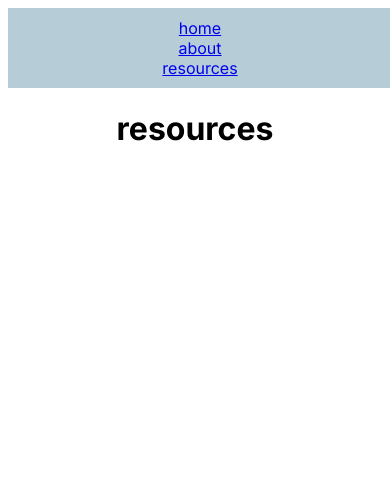
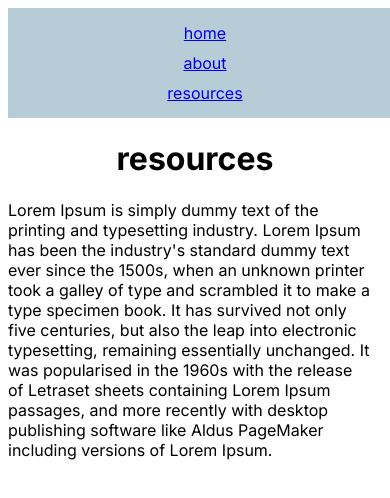
Before and after one commit to N00rAhmed/Free-Hosting-Services, a Next.js app: page /resources in a window 390 px wide. Shown: the top 498 px of the page. Built offline with nearby package versions, Linux system fonts and the light colour scheme.

Commit message:
made small ui changes

```diff
--- a/app/resources/page.tsx
+++ b/app/resources/page.tsx
@@ -7,6 +7,14 @@ export default function page() {
 
       <h1>resources</h1>
 
+      <p>Lorem Ipsum is simply dummy text of the printing and typesetting industry.
+      Lorem Ipsum has been the industry's standard dummy text ever since the 1500s,
+      when an unknown printer took a galley of type and scrambled it to make a type specimen book.
+       It has survived not only five centuries, but also the leap into electronic typesetting, remaining essentially unchanged.
+        It was popularised in the 1960s with the release of Letraset sheets containing Lorem Ipsum passages, and more recently with desktop publishing software like
+         Aldus PageMaker including versions of Lorem Ipsum.
+    </p>
+
     </div>
   )
 }
--- a/components/Navbar.tsx
+++ b/components/Navbar.tsx
@@ -5,9 +5,9 @@ import '../components/navbar.css';
 export default function Navbar() {
   return (
     <div className="links-container">
-        <a><Link className="card" href='/'>home</Link></a>
-        <a><Link className="card" href='/about'>about</Link></a>
-        <a><Link className="card" href='/resources'>resources</Link></a>
+        <Link className="card" href='/'><p>home</p></Link>
+        <Link className="card" href='/about'><p>about</p></Link>
+        <Link className="card" href='/resources'><p>resources</p></Link>
 
     </div>
   )
--- a/components/navbar.css
+++ b/components/navbar.css
@@ -20,12 +20,12 @@
   .card {
     display: flex;
     justify-content: center;
-    list-style: none;
+    /* list-style: none; */
     /* margin: 0;
     padding: 0; */
   }
 
-  .card a {
+  /* .card a {
     margin: 0 10px;
   }
 
@@ -33,10 +33,11 @@
     text-decoration: none;
     color: #333;
     font-weight: bold;
-  }
+  } */
 
-a{
-    margin-right: 5px;
+p{
+    /* margin-right: 5px; */
+    margin-right: 10px;
 }
 
   @media (max-width: 600px) {
@@ -51,7 +52,7 @@ a{
       flex-direction: column;
     }
 
-    .card a {
+    .card p {
       margin: 5px 0;
     }
   }
```
